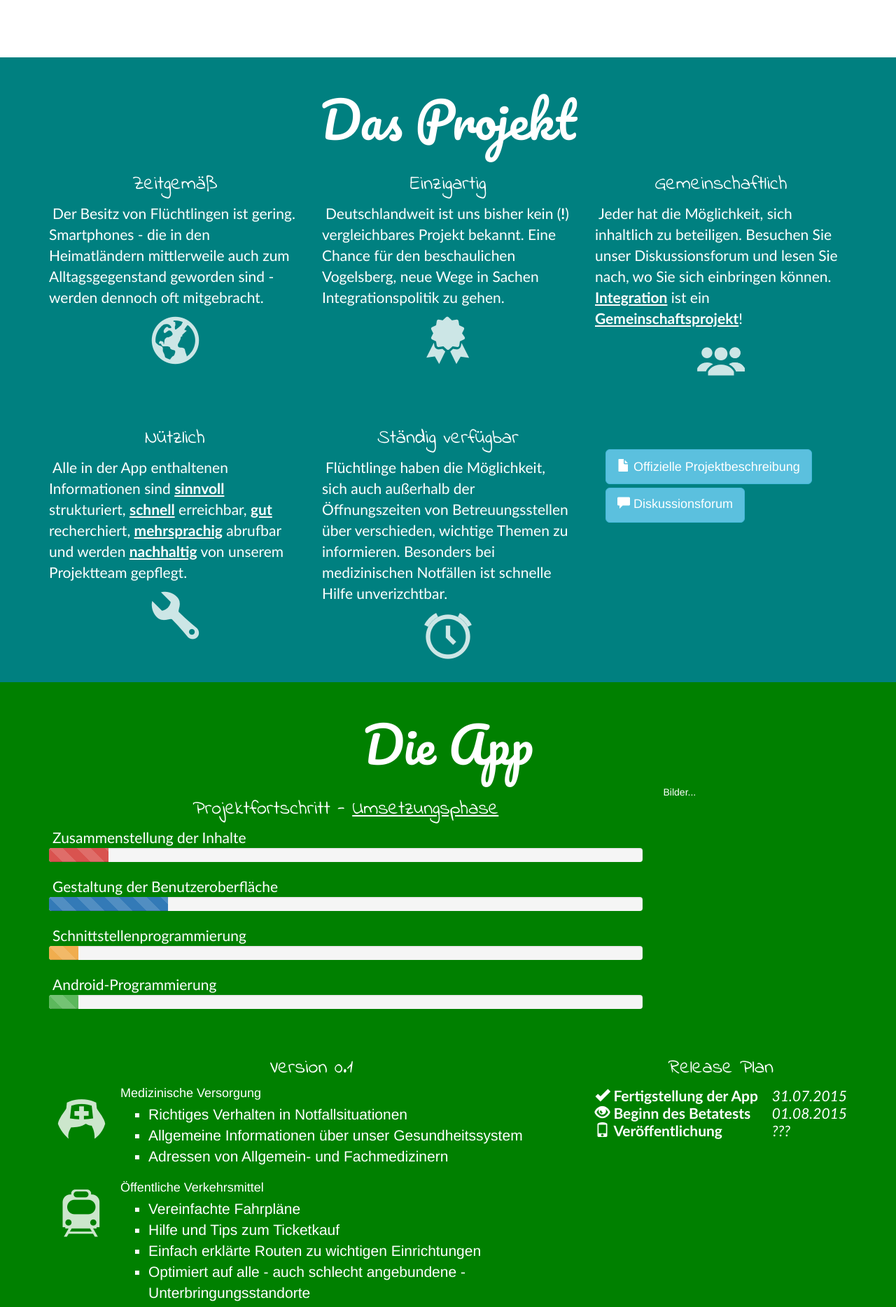
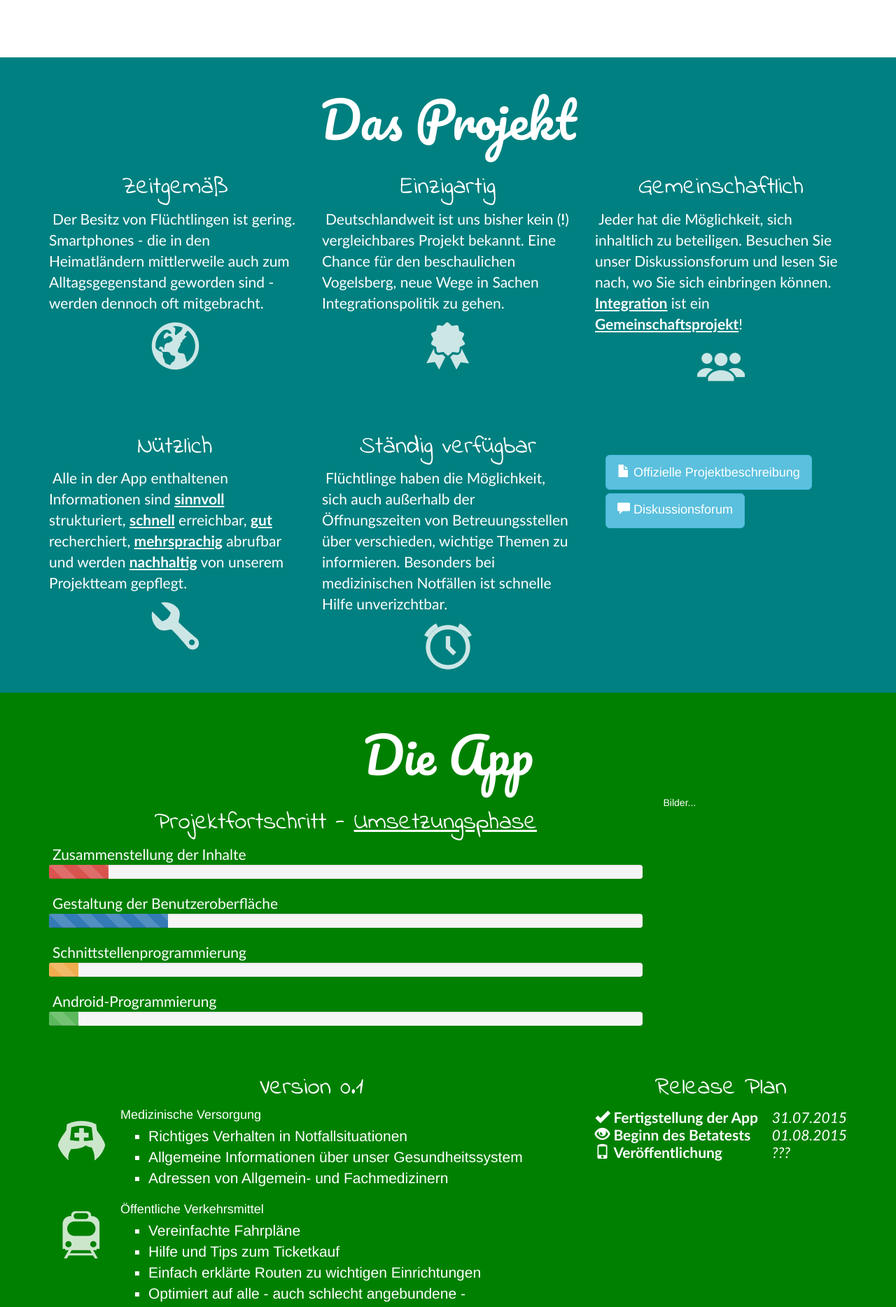
Before and after one commit to ThEmKay/rhvb-web, a PHP site: page / in a window 1280 px wide. Shown: the part 718-2586 px from the top of the page at 70% size. Run offline with PHP 8.4, Linux system fonts and the light colour scheme; some libraries are stand-ins or nearby versions.

Commit message:
Schriftgrößentest 1

```diff
--- a/layout.css
+++ b/layout.css
@@ -46,11 +46,15 @@ body{
   padding-top: 12px
 }
 
+h2{
+  font-size: 2.5em
+}
+
 .content-box > h2{
   font-family: 'Indie Flower';
   color: #fff;
   text-align: center;
-  font-size: 2em
+  font-size: 2.5em
 }
 
 .content-box > span{
```
